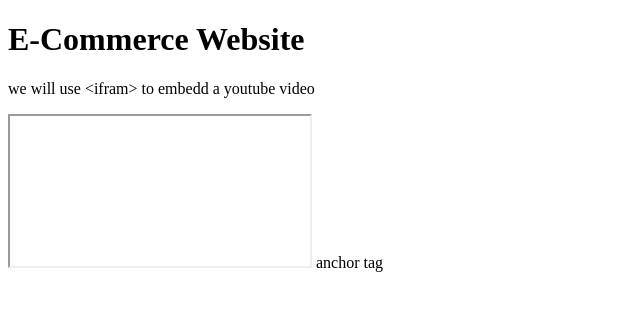
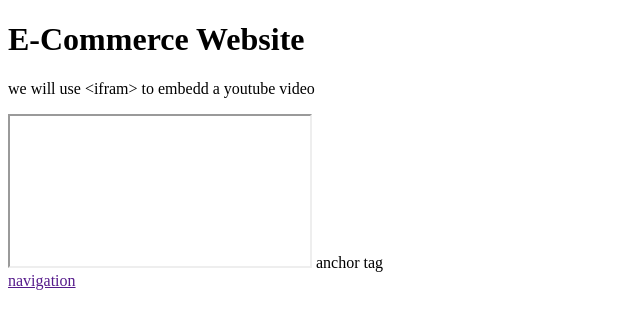
Before and after one commit to Aviralvats/CSEDS1, a plain HTML site: page st1.html in a window 1280 px wide. Shown: the full height of the page, 0-640 px from the left. Drawn offline with Linux system fonts and the light colour scheme.

Commit message:
Update navigation link in st1.html

```diff
--- a/st1.html
+++ b/st1.html
@@ -10,6 +10,6 @@
               <source src="">
        </iframe>
        <a src="">anchor tag</a>
-       <nav><a href=""></a></nav>
+       <nav><a href="">navigation</a></nav>
 </body>
 </html>
```
